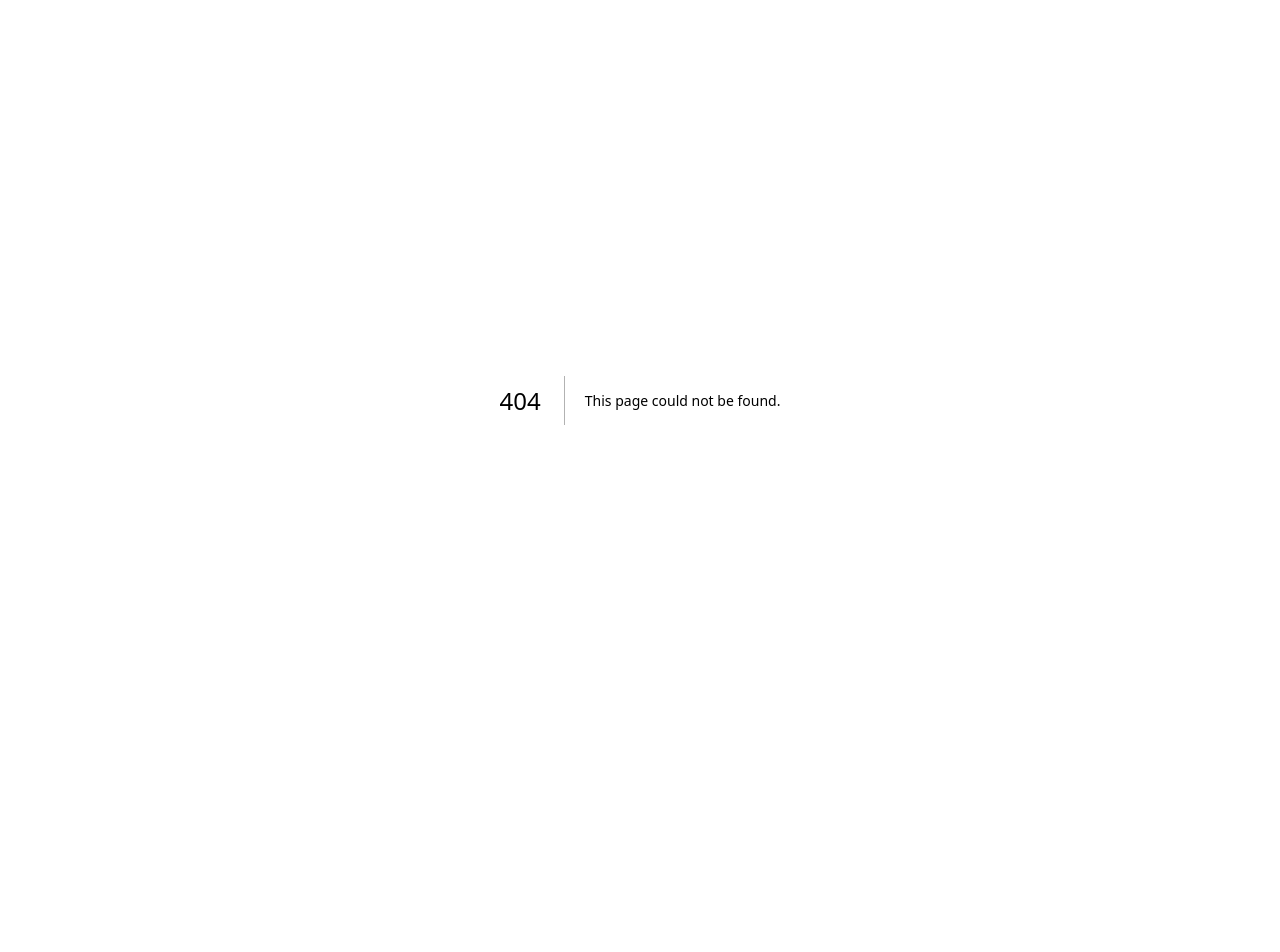
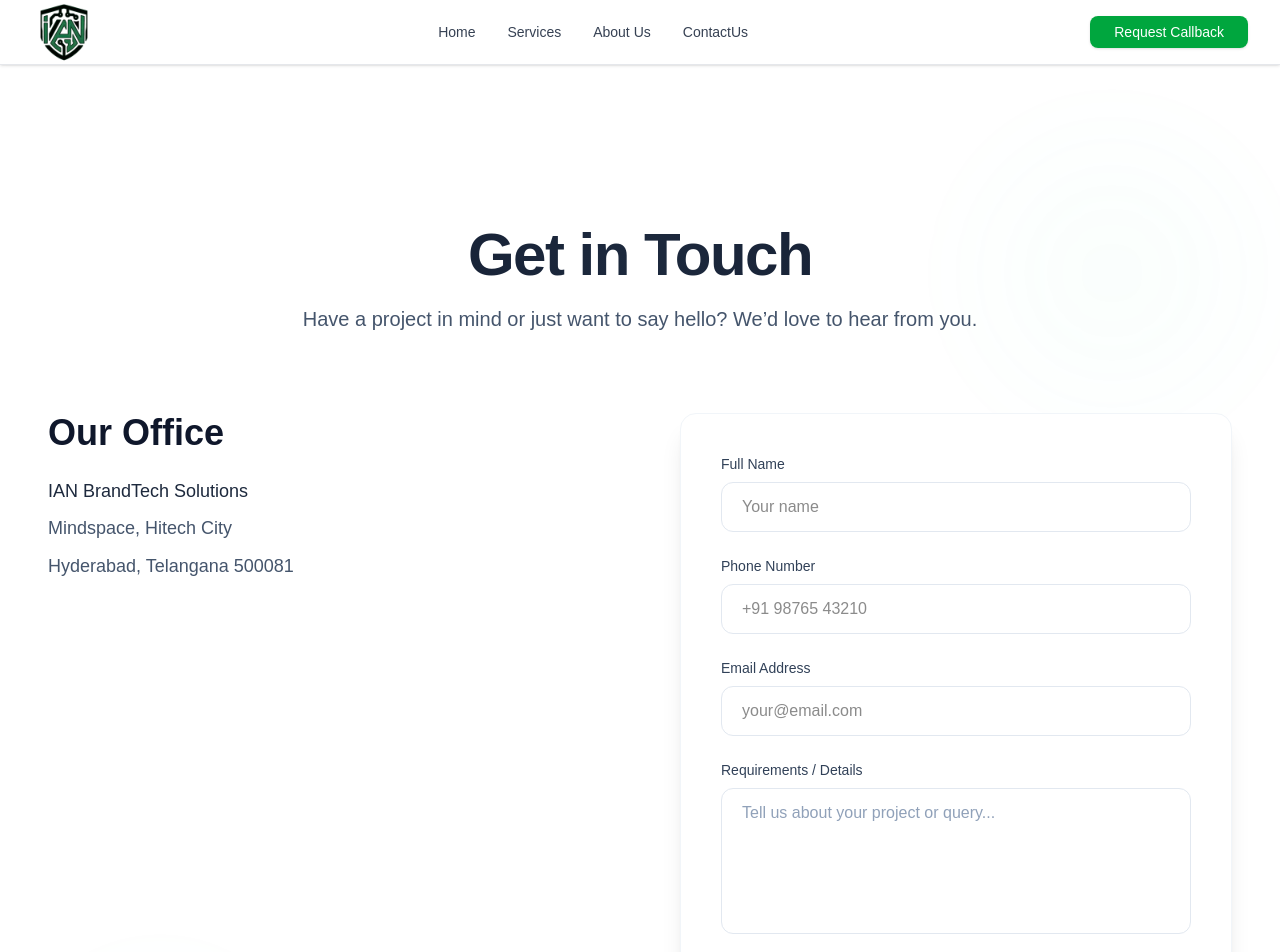
Before and after one commit to mickey-panda/ian-brandtech-main-ui, a Next.js app: page /contact in a window 1280 px wide. Before the commit this address had no page. Shown: the top 952 px of the page. Before the commit the page ends 800 px from the top, so only its background shows below. Built offline with nearby package versions, Linux system fonts and the light colour scheme.

Commit message:
added contact-us page

```diff
--- /dev/null
+++ b/app/contact/page.tsx
@@ -0,0 +1,15 @@
+
+import ContactUsComponent from "@/components/ContactUsComponent";
+import Footer from "@/components/Footer";
+import Navbar from "@/components/Navbar";
+
+
+export default function About() {
+  return (
+    <div className="min-h-screen flex flex-col">
+      <Navbar/>
+      <ContactUsComponent/>
+      <Footer/>
+    </div>
+  );
+}
--- /dev/null
+++ b/components/ContactUsComponent.tsx
@@ -0,0 +1,204 @@
+'use client';
+import { useState } from 'react';
+import { motion } from 'framer-motion';
+
+export default function ContactUsComponent() {
+  const [formData, setFormData] = useState({
+    name: '',
+    phone: '',
+    email: '',
+    message: '',
+  });
+
+  const [isSubmitted, setIsSubmitted] = useState(false);
+  const [isSubmitting, setIsSubmitting] = useState(false);
+  const [error, setError] = useState<string | null>(null);
+
+  const handleChange = (e: React.ChangeEvent<HTMLInputElement | HTMLTextAreaElement>) => {
+    const { name, value } = e.target;
+    setFormData((prev) => ({ ...prev, [name]: value }));
+  };
+
+  const handleSubmit = async (e: React.FormEvent) => {
+    e.preventDefault();
+    setIsSubmitting(true);
+    setError(null);
+
+    try {
+      const response = await fetch('https://formspree.io/f/mvzzqvqp', {
+        method: 'POST',
+        headers: {
+          'Content-Type': 'application/json',
+          'Accept': 'application/json',
+        },
+        body: JSON.stringify(formData),
+      });
+
+      if (response.ok) {
+        setIsSubmitted(true);
+        setFormData({ name: '', phone: '', email: '', message: '' });
+      } else {
+        setError('Something went wrong. Please try again.');
+      }
+    } catch (err) {
+      setError('Network error. Please check your connection.');
+    } finally {
+      setIsSubmitting(false);
+    }
+  };
+
+  return (
+    <section className="relative py-28 md:py-40 bg-white isolate overflow-hidden">
+      <div className="absolute inset-0 pointer-events-none opacity-30">
+        <div className="absolute top-20 right-10 w-64 h-64 bg-emerald-300/10 rounded-full blur-3xl animate-pulse-slow" />
+        <div className="absolute bottom-16 left-16 w-48 h-48 bg-teal-300/10 rounded-full blur-3xl animate-pulse-slow delay-1000" />
+      </div>
+
+      <div className="container mx-auto px-6 sm:px-10 lg:px-12 relative z-10">
+        <motion.div
+          initial={{ opacity: 0, y: 30 }}
+          whileInView={{ opacity: 1, y: 0 }}
+          viewport={{ once: true, margin: "-80px" }}
+          transition={{ duration: 0.9 }}
+          className="text-center mb-16 lg:mb-20"
+        >
+          <h2 className="text-4xl sm:text-5xl lg:text-6xl font-extrabold tracking-tight bg-gradient-to-r from-slate-900 via-slate-800 to-slate-900 bg-clip-text text-transparent">
+            Get in Touch
+          </h2>
+          <p className="mt-5 text-xl text-slate-600 max-w-3xl mx-auto font-light">
+            Have a project in mind or just want to say hello? We’d love to hear from you.
+          </p>
+        </motion.div>
+
+        <div className="grid lg:grid-cols-2 gap-12 lg:gap-20 items-start">
+          <motion.div
+            initial={{ opacity: 0, x: -40 }}
+            whileInView={{ opacity: 1, x: 0 }}
+            viewport={{ once: true }}
+            transition={{ duration: 1, ease: [0.16, 1, 0.3, 1] }}
+            className="lg:pr-8 text-center lg:text-left"
+          >
+            <h3 className="text-3xl sm:text-4xl font-bold text-slate-900 mb-6">
+              Our Office
+            </h3>
+
+            <div className="text-lg text-slate-600 leading-relaxed font-light space-y-2">
+              <p className="font-medium text-slate-800">IAN BrandTech Solutions</p>
+              <p>Mindspace, Hitech City</p>
+              <p>Hyderabad, Telangana 500081</p>
+            </div>
+          </motion.div>
+
+          <motion.div
+            initial={{ opacity: 0, x: 40 }}
+            whileInView={{ opacity: 1, x: 0 }}
+            viewport={{ once: true }}
+            transition={{ duration: 1, ease: [0.16, 1, 0.3, 1], delay: 0.2 }}
+            className="bg-white rounded-2xl p-8 lg:p-10 shadow-xl border border-slate-100"
+          >
+            {!isSubmitted ? (
+              <form
+                onSubmit={handleSubmit}
+                className="space-y-6"
+              >
+                <div>
+                  <label htmlFor="name" className="block text-sm font-medium text-slate-700 mb-2">
+                    Full Name
+                  </label>
+                  <input
+                    type="text"
+                    id="name"
+                    name="name"
+                    value={formData.name}
+                    onChange={handleChange}
+                    required
+                    className="w-full px-5 py-3 rounded-xl border border-slate-200 focus:border-emerald-500 focus:ring-1 focus:ring-emerald-500 outline-none transition-all"
+                    placeholder="Your name"
+                  />
+                </div>
+
+                <div>
+                  <label htmlFor="phone" className="block text-sm font-medium text-slate-700 mb-2">
+                    Phone Number
+                  </label>
+                  <input
+                    type="tel"
+                    id="phone"
+                    name="phone"
+                    value={formData.phone}
+                    onChange={handleChange}
+                    required
+                    className="w-full px-5 py-3 rounded-xl border border-slate-200 focus:border-emerald-500 focus:ring-1 focus:ring-emerald-500 outline-none transition-all"
+                    placeholder="+91 98765 43210"
+                  />
+                </div>
+
+                <div>
+                  <label htmlFor="email" className="block text-sm font-medium text-slate-700 mb-2">
+                    Email Address
+                  </label>
+                  <input
+                    type="email"
+                    id="email"
+                    name="email"
+                    value={formData.email}
+                    onChange={handleChange}
+                    required
+                    className="w-full px-5 py-3 rounded-xl border border-slate-200 focus:border-emerald-500 focus:ring-1 focus:ring-emerald-500 outline-none transition-all"
+                    placeholder="your@email.com"
+                  />
+                </div>
+
+                <div>
+                  <label htmlFor="message" className="block text-sm font-medium text-slate-700 mb-2">
+                    Requirements / Details
+                  </label>
+                  <textarea
+                    id="message"
+                    name="message"
+                    value={formData.message}
+                    onChange={handleChange}
+                    required
+                    rows={5}
+                    className="w-full px-5 py-3 rounded-xl border border-slate-200 focus:border-emerald-500 focus:ring-1 focus:ring-emerald-500 outline-none transition-all resize-none text-slate-900 placeholder:text-slate-400 bg-white"
+                    placeholder="Tell us about your project or query..."
+                   />
+                </div>
+
+                {error && (
+                  <p className="text-red-600 text-sm text-center">{error}</p>
+                )}
+
+                <motion.button
+                  type="submit"
+                  disabled={isSubmitting}
+                  whileHover={{ scale: 1.02 }}
+                  whileTap={{ scale: 0.98 }}
+                  className={`w-full bg-gradient-to-r from-emerald-600 to-green-600 text-white py-4 rounded-xl text-lg font-semibold shadow-xl hover:shadow-2xl transition-all hover:-translate-y-1 mt-4 ${
+                    isSubmitting ? 'opacity-70 cursor-not-allowed' : ''
+                  }`}
+                >
+                  {isSubmitting ? 'Sending...' : 'Send Message'}
+                </motion.button>
+              </form>
+            ) : (
+              <motion.div
+                initial={{ opacity: 0, scale: 0.9 }}
+                animate={{ opacity: 1, scale: 1 }}
+                className="text-center py-12"
+              >
+                <div className="text-6xl mb-6">🙏</div>
+                <h3 className="text-2xl sm:text-3xl font-bold text-emerald-700 mb-4">
+                  Thank You!
+                </h3>
+                <p className="text-lg text-slate-600">
+                  We’ve received your message and will get back to you within 24–48 hours.
+                </p>
+              </motion.div>
+            )}
+          </motion.div>
+        </div>
+      </div>
+    </section>
+  );
+}
```
